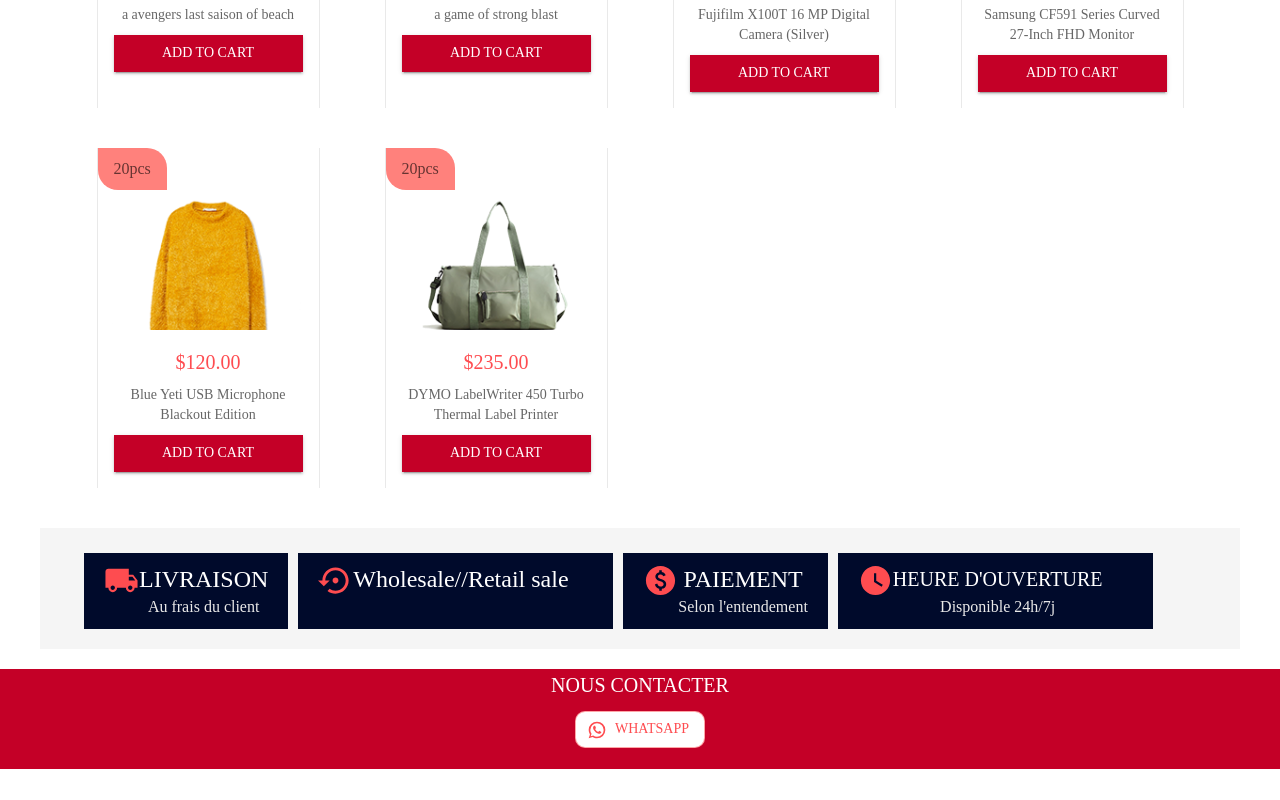
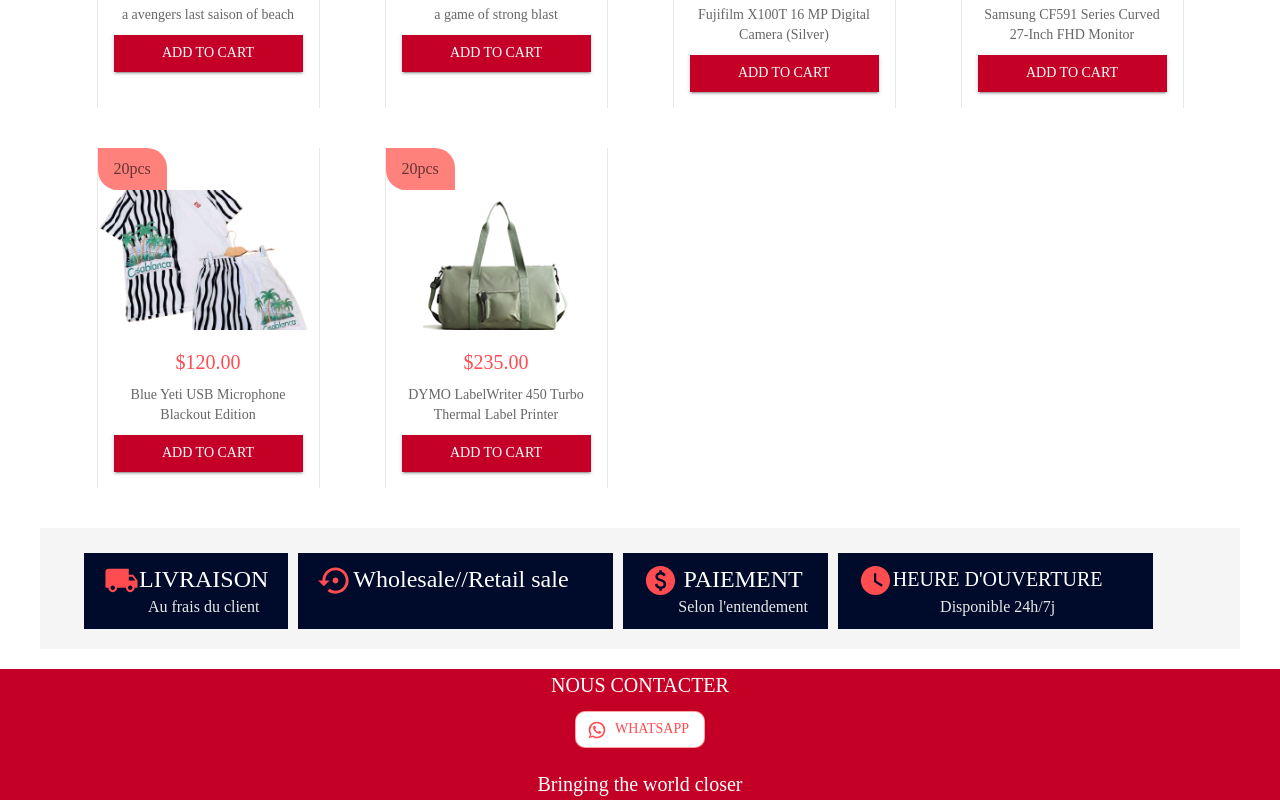
Before and after one commit to Skym616/KhamezEmpire, a React (Create React App) app: page / in a window 1280 px wide. Shown: the part 1598-2398 px from the top of the page. Before the commit the page ends 2367 px from the top, so only its background shows below. Built offline with nearby package versions, Linux system fonts and the light colour scheme; the HTML template or start-up script is replaced by a standard one.

Commit message:
Refactoring

```diff
--- a/public/index.html
+++ b/public/index.html
@@ -34,6 +34,9 @@
 
   To begin the development, run `npm start`.
   To create a production bundle, use `npm run build`.
+
+  Cher client ,S'il vous plait patientez. Votre préoccupation a été prise en compte. Veillez patienter un instant.
+  Dear Customer, Please be patient. Your concern has been taken into account. Please wait a moment.
 -->
 </body>
 </html>
--- a/src/components/Arrivals.js
+++ b/src/components/Arrivals.js
@@ -1,15 +1,14 @@
 import {
-  Typography,
+  Box,
+  Button,
+  ButtonGroup,
+  Card,
+  CardContent,
+  CardHeader,
+  CardMedia,
+  Container,
   Grid,
-  Container,
-  ButtonGroup,
-  Button,
-  Box,
-  Card,
-  CardActionArea,
-  CardMedia,
-  CardContent,
-  CardHeader
+  Typography
 } from '@mui/material';
 import list from '../data/ListArrival';
 import '../styles/style.css';
@@ -24,7 +23,8 @@ const Arrivals = () => {
           marginLeft: 'auto',
           borderBottom: '3px solid #fe4c50',
           width: 'max-content',
-          fontWeight: '500'
+          fontWeight: '500',
+          fontFamily: 'poppins'
         }}
       >
         New Arrivals
--- a/src/components/Footer.js
+++ b/src/components/Footer.js
@@ -150,7 +150,7 @@ const Footer = () => {
       <Box
         sx={{
           backgroundColor: '#c40027',
-          height: '100px',
+          height: 'auto',
           marginTop: '10px',
           paddingLeft: 'auto',
           paddingRight: 'auto',
@@ -166,13 +166,13 @@ const Footer = () => {
           sx={{ backgroundColor: '#ffffff', marginTop: '10px' }}
           onClick={() =>
             window.open(
-              'https://wa.me/237697015038?text=Salut Khamez Empire J\'ai une préoccupation qui est la suivante :'
+              'https://wa.me/237697015038?text=Salut Thank you for contacting Khamez Empire. How can we help you today?'
             )
           }
         >
           Whatsapp
         </Button>
-        <Typography variant='h6' sx={{ color: '#ffffff', margin: '20px' }}>
+        <Typography variant='h6' sx={{ color: '#ffff', marginTop: '20px', fontFamily: 'poppins' }}>
           Bringing the world closer
         </Typography>
       </Box>
--- a/src/components/Header.js
+++ b/src/components/Header.js
@@ -8,27 +8,17 @@ import MenuIcon from '@mui/icons-material/Menu';
 import SearchIcon from '@mui/icons-material/Search';
 import ShoppingCartIcon from '@mui/icons-material/ShoppingCart';
 import ChevronLeft from '@mui/icons-material/ChevronLeft';
-import ChevronRight from '@mui/icons-material/ChevronRight';
 import HomeIcon from '@mui/icons-material/Home';
 import InfoIcon from '@mui/icons-material/Info';
 
-import {
-  Button,
-  Divider,
-  Drawer,
-  Link,
-  List,
-  ListItem,
-  ListItemIcon,
-  ListItemText,
-} from '@mui/material';
+import { Divider, Drawer, Link, List, ListItem, ListItemIcon, ListItemText } from '@mui/material';
 import { makeStyles } from '@mui/styles';
 
 const drawerWidth = '240px';
 
 const useStyles = makeStyles({
   drawer: { width: drawerWidth },
-  drawerPaper: { width: drawerWidth },
+  drawerPaper: { width: drawerWidth }
 });
 
 const Header = () => {
@@ -49,122 +39,123 @@ const Header = () => {
         position: { lg: 'fixed' },
         zIndex: { lg: 1 },
         right: { lg: 0 },
-        left: { lg: 0 },
+        left: { lg: 0 }
       }}
     >
       <AppBar
-        position="static"
-        color="white"
+        position='static'
+        color='white'
         sx={{
           height: '80px',
           paddingTop: '10px',
           paddingLeft: { xs: '5%', sm: '5%', md: '5%', lg: '10%' },
-          paddingRight: { lg: '10%' },
+          paddingRight: { lg: '10%' }
         }}
       >
         <Toolbar>
           <IconButton
-            size="large"
-            edge="start"
-            color="inherit"
-            aria-label="open drawer"
+            size='large'
+            edge='start'
+            color='inherit'
+            aria-label='open drawer'
             sx={{ mr: 2, display: { xs: 'block', lg: 'none' } }}
             onClick={() => setOpen(true)}
           >
             <MenuIcon />
           </IconButton>
           <Typography
-            variant="h6"
+            variant='h6'
             noWrap
-            color="primary"
-            component="div"
+            color='primary'
+            component='div'
             sx={{
               flexGrow: 1,
               display: { xs: 'block', sm: 'block' },
               marginRight: { xs: '5%', sm: '8%', md: '10%', lg: '12%' },
               width: '20%',
               fontSize: { xs: '20px', sm: '20px', md: '24px', lg: '24px' },
-              fontFamily: 'Poppins',
+              fontFamily: 'poppins'
             }}
           >
             KHAMEZ-
             <Typography
-              variant="h6"
+              variant='h6'
               sx={{
                 color: 'black',
                 display: { xs: 'block', sm: 'inline' },
                 fontSize: { xs: '20px', sm: '20px', md: '24px', lg: '24px' },
+                fontFamily: 'poppins'
               }}
             >
               EMPIRE
             </Typography>
           </Typography>
           <Link
-            component="button"
-            variant="body2"
-            underline="hover"
+            component='button'
+            variant='body2'
+            underline='hover'
             sx={{
               display: { xs: 'none', lg: 'block' },
               color: colour,
               fontSize: '20px',
-              padding: '20px',
+              padding: '20px'
             }}
             // onClick={() => navigate('/about')}
           >
             Home
           </Link>
           <Link
-            component="button"
-            variant="body2"
-            underline="hover"
+            component='button'
+            variant='body2'
+            underline='hover'
             sx={{
               display: { xs: 'none', lg: 'block' },
               color: 'black',
               fontSize: '20px',
-              padding: '20px',
+              padding: '20px'
             }}
             onClick={() => {
-              console.info("I'm a button.");
+              console.info('I\'m a button.');
             }}
           >
             A propos
           </Link>
           <div>
             <IconButton
-              size="large"
-              edge="start"
-              color="inherit"
-              aria-label="open drawer"
+              size='large'
+              edge='start'
+              color='inherit'
+              aria-label='open drawer'
             >
               <SearchIcon
-                color="black"
+                color='black'
                 sx={{
                   marginLeft: '20px',
-                  cursor: 'pointer',
+                  cursor: 'pointer'
                 }}
               />
             </IconButton>
           </div>
           <div>
             <IconButton
-              size="large"
-              edge="start"
-              color="inherit"
-              aria-label="open drawer"
+              size='large'
+              edge='start'
+              color='inherit'
+              aria-label='open drawer'
               sx={{ mr: 2 }}
             >
               <ShoppingCartIcon
-                color="black"
+                color='black'
                 sx={{
                   marginLeft: '20px',
-                  cursor: 'pointer',
+                  cursor: 'pointer'
                 }}
               />
             </IconButton>
           </div>
         </Toolbar>
         <Drawer
-          anchor="left"
+          anchor='left'
           open={open}
           className={classes.drawer}
           classes={{ paper: classes.drawerPaper }}
@@ -172,10 +163,10 @@ const Header = () => {
         >
           <Box sx={{ height: '100%', backgroundColor: '#000a2b' }}>
             <IconButton
-              size="large"
-              edge="start"
-              color="secondary"
-              aria-label="open drawer"
+              size='large'
+              edge='start'
+              color='secondary'
+              aria-label='open drawer'
               sx={{
                 marginLeft: 'auto',
                 marginRight: 'auto',
@@ -190,20 +181,20 @@ const Header = () => {
             <List>
               <ListItem sx={{ borderBottom: '2px solid #fe4c50' }}>
                 <ListItemIcon>
-                  <HomeIcon color="primary" />
+                  <HomeIcon color='primary' />
                 </ListItemIcon>
                 <ListItemText>
-                  <Link href="/" sx={{ color: '#ffffff' }} underline="none">
+                  <Link href='/' sx={{ color: '#ffffff' }} underline='none'>
                     Home
                   </Link>
                 </ListItemText>
               </ListItem>
               <ListItem sx={{ borderBottom: '2px solid #fe4c50' }}>
                 <ListItemIcon>
-                  <InfoIcon color="primary" />
+                  <InfoIcon color='primary' />
                 </ListItemIcon>
                 <ListItemText>
-                  <Link href="/about" sx={{ color: '#ffffff' }} underline="none">
+                  <Link href='/about' sx={{ color: '#ffffff' }} underline='none'>
                     About
                   </Link>
                 </ListItemText>
--- a/src/components/Jumbotron.js
+++ b/src/components/Jumbotron.js
@@ -45,14 +45,15 @@ const Jumbotron = () => {
             sx={{
               fontSize: { xs: '30px', lg: '50px' },
               color: '#000',
-              backgroundColor: { xs: 'rgba(255,255,255,0.2)' }
+              backgroundColor: { xs: 'rgba(255,255,255,0.2)' },
+              fontFamily: 'poppins'
             }}
           >
             Sur{' '}
             <Typography
               variant={{ xs: 'h4', lg: 'h3' }}
               component='span'
-              sx={{ color: '#c40027' }}
+              sx={{ color: '#c40027', fontFamily: 'poppins' }}
             >
               Khamez Empire{' '}
             </Typography>
@@ -86,7 +87,7 @@ const Jumbotron = () => {
           >
             <Typography
               variant={{ xs: 'h4', lg: 'h3' }}
-              sx={{ fontSize: { xs: '30px', lg: '50px' } }}
+              sx={{ fontSize: { xs: '30px', lg: '50px' }, fontFamily: 'poppins' }}
             >
               <Typography
                 variant={{ xs: 'h4', lg: 'h3' }}
--- a/src/theme/index.js
+++ b/src/theme/index.js
@@ -3,21 +3,21 @@ import { createTheme } from '@mui/material';
 const theme = createTheme({
   palette: {
     primary: {
-      main: '#fe4c50',
+      main: '#fe4c50'
     },
     secondary: {
-      main: '#FEF5ED',
+      main: '#FEF5ED'
     },
     white: {
-      main: '#fff',
-    },
+      main: '#fff'
+    }
   },
   shape: {
-    borderRadius: 10,
+    borderRadius: 10
   },
   typography: {
-    fontFamily: 'Ubuntu',
-  },
+    fontFamily: 'poppins'
+  }
 });
 
 export default theme;
```
Also changed, not shown: public/assets/images/product_10.png, public/assets/images/product_3.png.
